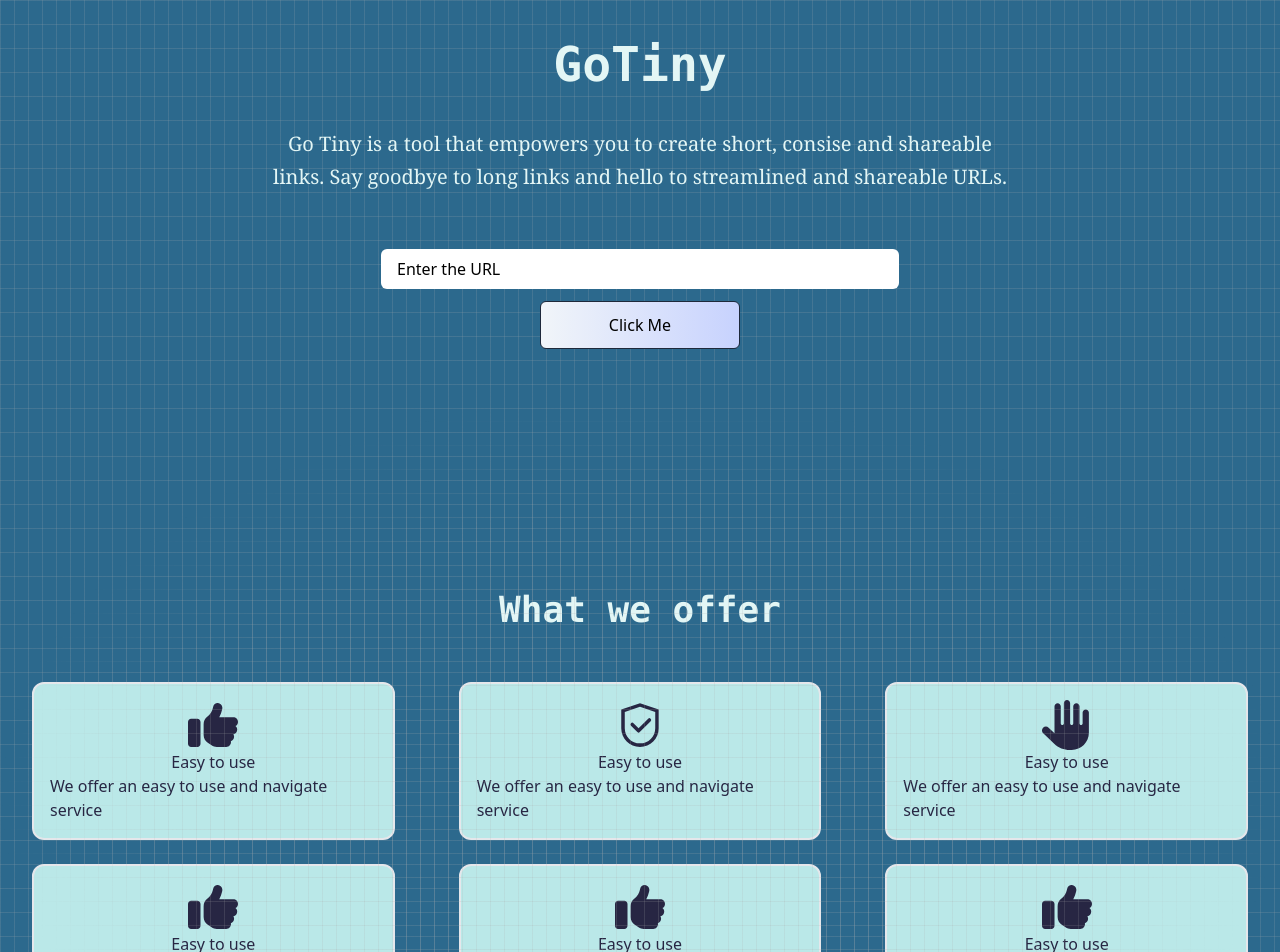
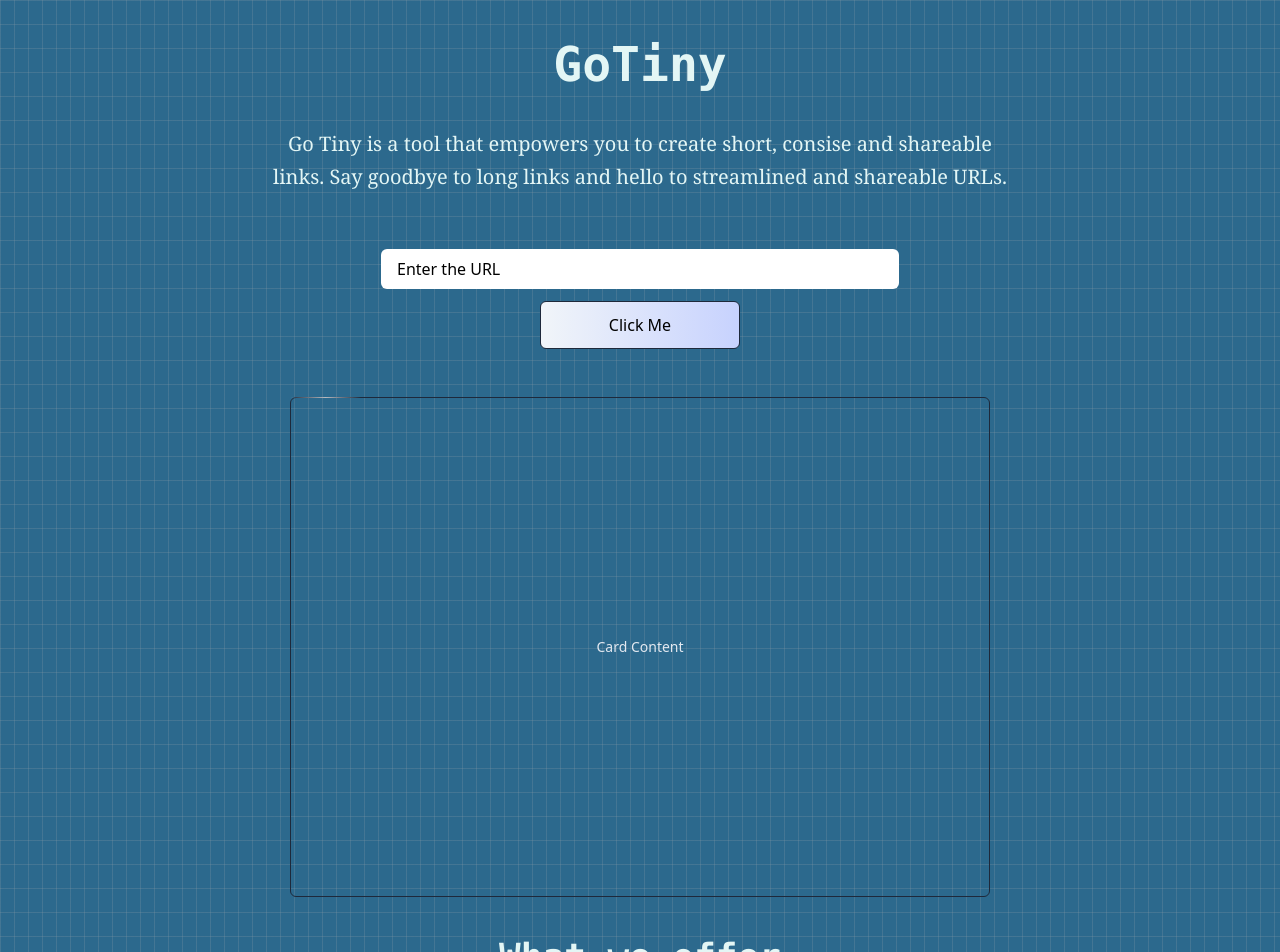
Before and after one commit to mryan-3/urlshort, a React (Vite) app in the folder frontend/: page / in a window 1280 px wide. Shown: the top 952 px of the page. Built offline with nearby package versions, Linux system fonts and the light colour scheme.

Commit message:
Added the links and added a card for the links

```diff
--- a/frontend/package.json
+++ b/frontend/package.json
@@ -17,6 +17,8 @@
     "autoprefixer": "^10.4.17",
     "class-variance-authority": "^0.7.0",
     "clsx": "^2.1.0",
+    "lucide": "^0.320.0",
+    "lucide-react": "^0.320.0",
     "million": "^2.6.4",
     "postcss": "^8.4.33",
     "react": "^18.2.0",
--- a/frontend/src/components/Home.jsx
+++ b/frontend/src/components/Home.jsx
@@ -1,4 +1,5 @@
 import React from "react";
+import List from "./List";
 
 
 
@@ -8,7 +9,7 @@ import React from "react";
 
 const Home = () => {
     return (
-        <div className="w-full h-[550px] text-[#e3f6f5]">
+        <div className="w-full h-fit text-[#e3f6f5]">
             <h1 className="text-5xl font-mono font-extrabold text-center py-10">GoTiny</h1>
             <div className="flex justify-center ">
                 <div className="text-xl w-[750px] font-serif  text-center leading-relaxed flex justify-center">
@@ -26,8 +27,8 @@ const Home = () => {
                     </div>
                 </div>
             </div>
-            <div className="absolute h-full w-full bg-[linear-gradient(to_right,#b1b1b12e_1px,transparent_1px),linear-gradient(to_bottom,#b1b1b12e_1px,transparent_1px)] bg-[size:14px_24px] [mask-image:radial-gradient(ellipse_50%_50%_at_50%_50%,#000_70%,transparent_100%)]">
-        card
+            <div>
+                <List />
             </div>
 
 
--- /dev/null
+++ b/frontend/src/components/List.jsx
@@ -0,0 +1,18 @@
+
+
+const List = () => {
+    return (
+        <div className='flex justify-center w-full '>
+            <div className='relative h-[500px] '>
+                <div className='absolute top-0 flex  justify-center'>
+                    <div className='left-0 h-[1px] animate-border-width rounded-full bg-gradient-to-r from-[rgba(17,17,17,0)] via-white to-[rgba(17,17,17,0)] transition-all duration-1000' />
+                </div>
+                <div className='flex h-full items-center w-[350px] md:w-[700px] justify-center rounded-md border border-slate-800 bg-[bae8e8] px-3 py-2'>
+                    <p className='text-sm text-slate-200'>Card Content</p>
+                </div>
+            </div>
+        </div>
+    )
+}
+
+export default List
--- a/frontend/src/components/Offers.jsx
+++ b/frontend/src/components/Offers.jsx
@@ -1,6 +1,7 @@
 import React from "react";
-import {FaThumbsUp, FaHand} from 'react-icons/fa6'
 import {AiOutlineSafety} from 'react-icons/ai'
+import { Link,Share2,CheckCheck, MonitorSmartphone, ThumbsUp } from 'lucide-react'
+
 
 const Offers = () => {
     return(
@@ -8,7 +9,7 @@ const Offers = () => {
             <h3 className="text-center font-bold font-mono text-4xl py-10  text-[#e3f6f5]">What we offer</h3>
         <div className="flex flex-col md:grid grid-rows-2 grid-cols-3 ">
         <div className="flex flex-col items-center border-2 mx-10 md:mx-8 my-3 p-4 rounded-xl bg-[#bae8e8] text-[#272643]">
-            <FaThumbsUp size={50}/>
+            <ThumbsUp size={50}/>
             <h3>Easy to use</h3>
             <p>We offer an easy to use and navigate service</p>
         </div>
@@ -18,22 +19,22 @@ const Offers = () => {
             <p>We offer an easy to use and navigate service</p>
         </div>
         <div className="flex flex-col items-center border-2 mx-10 md:mx-8 my-3 p-4 rounded-xl bg-[#bae8e8] text-[#272643]">
-            <FaHand size={50}/>
+            <Link size={50}/>
             <h3>Easy to use</h3>
             <p>We offer an easy to use and navigate service</p>
         </div>
         <div className="flex flex-col items-center border-2 mx-10 md:mx-8 my-3 p-4 rounded-xl bg-[#bae8e8] text-[#272643]">
-            <FaThumbsUp size={50}/>
+            <MonitorSmartphone size={50}/>
             <h3>Easy to use</h3>
             <p>We offer an easy to use and navigate service</p>
         </div>
         <div className="flex flex-col items-center border-2 mx-10 md:mx-8 my-3 p-4 rounded-xl bg-[#bae8e8] text-[#272643]">
-            <FaThumbsUp size={50}/>
+            <Share2 size={50}/>
             <h3>Easy to use</h3>
             <p>We offer an easy to use and navigate service</p>
         </div>
         <div className="flex flex-col items-center border-2 mx-10 md:mx-8 my-3 p-4 rounded-xl bg-[#bae8e8] text-[#272643]">
-            <FaThumbsUp size={50}/>
+            <CheckCheck size={50}/>
             <h3>Easy to use</h3>
             <p>We offer an easy to use and navigate service</p>
         </div>
--- a/frontend/tailwind.config.js
+++ b/frontend/tailwind.config.js
@@ -26,12 +26,25 @@ module.exports = {
                     from: { height: "var(--radix-accordion-content-height)" },
                     to: { height: "0" },
                 },
+
+                "border-width": {
+                    "from": {
+                        "width": "10px",
+                        "opacity": "0"
+                    },
+                    "to": {
+                        "width": "100px",
+                        "opacity": "1"
+                    }
+                }
             },
             animation: {
                 "accordion-down": "accordion-down 0.2s ease-out",
                 "accordion-up": "accordion-up 0.2s ease-out",
+                "border-width": "border-width 3s infinite alternate",
             },
         },
     },
     plugins: [require("tailwindcss-animate")],
+
 }
```
Also changed, not shown: 1 other file (tests, documents, lock files or other folders). Lines whose indentation alone changed are shown as unchanged.
